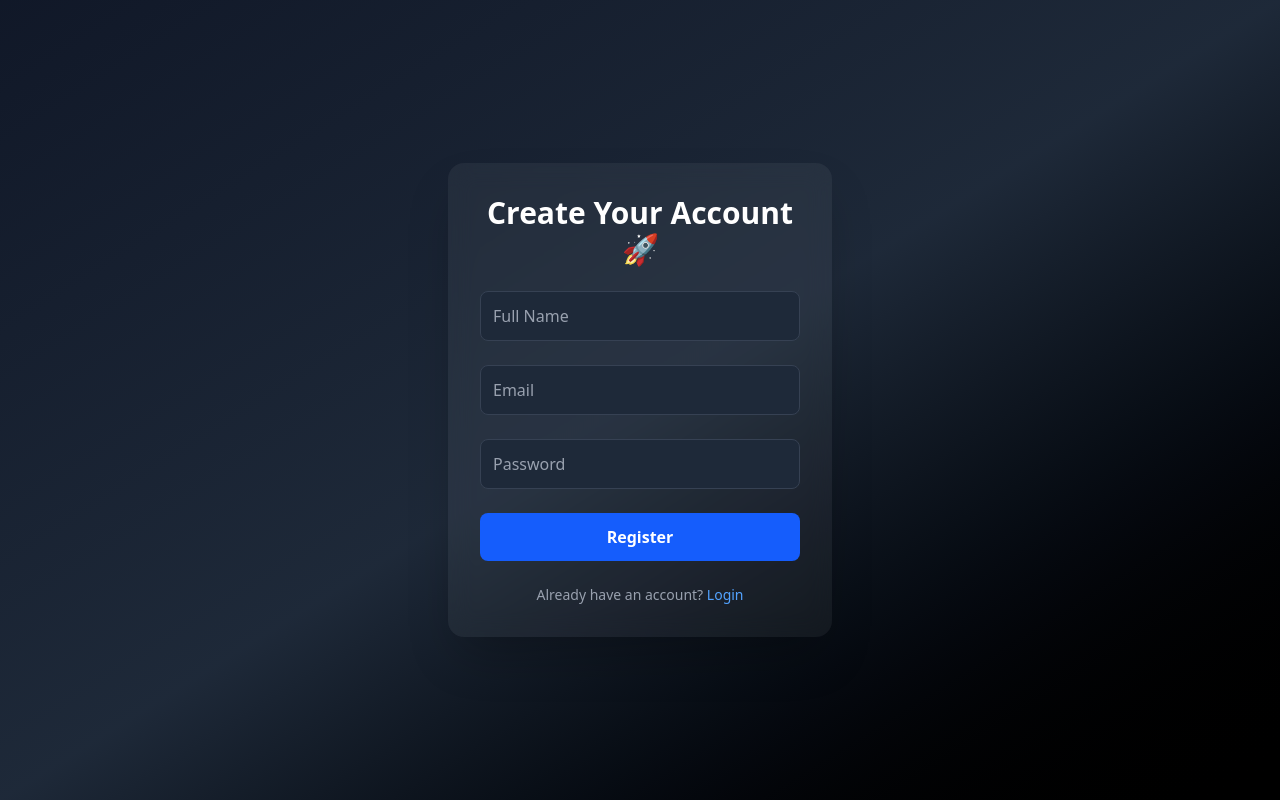
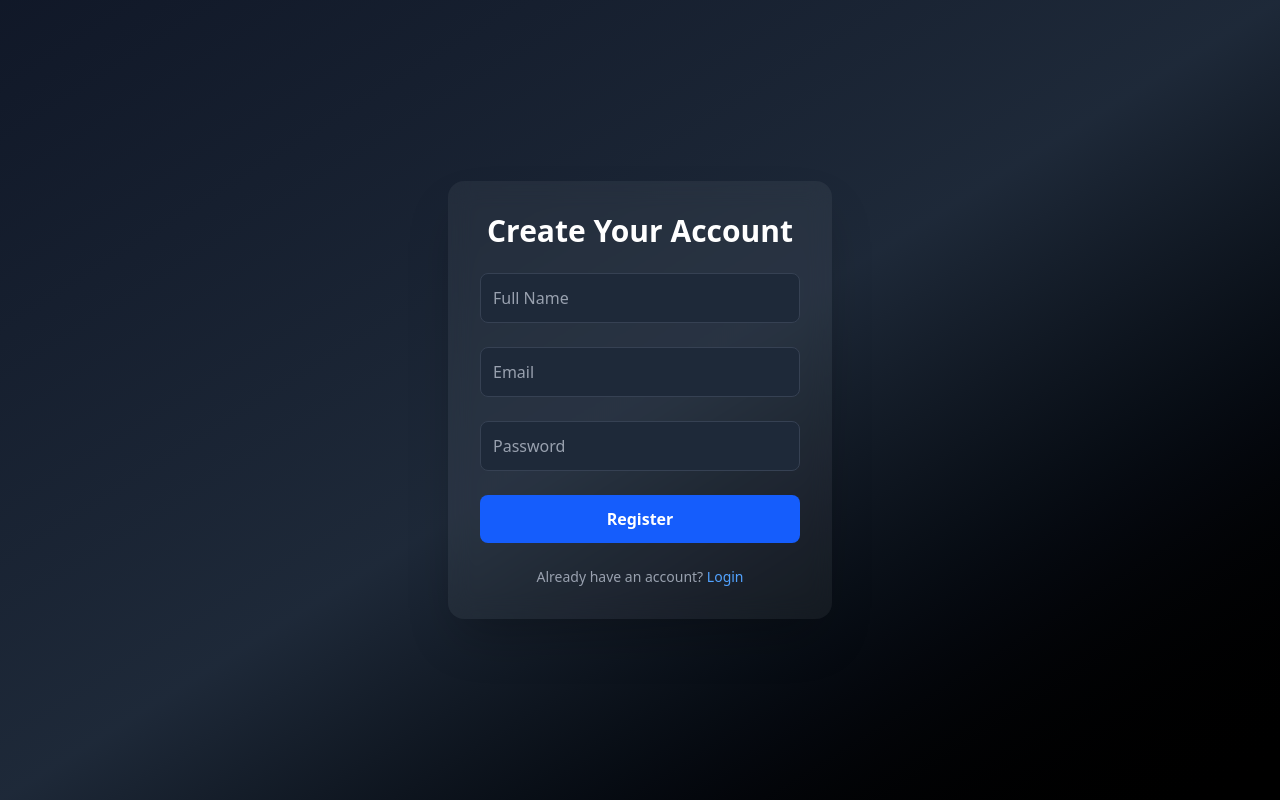
Before and after one commit to Therajat14/Feedback-Sentiment-Analyzer-App, a React (Vite) app in the folder frontend/: page /register in a window 1280 px wide. Built offline with nearby package versions, Linux system fonts and the light colour scheme; no server answers; what @react-pdf/renderer would draw is missing.

Commit message:
UI LOGIN AND LOGOUT IMPROVED

```diff
--- a/frontend/src/pages/Login.jsx
+++ b/frontend/src/pages/Login.jsx
@@ -57,7 +57,7 @@ function Login() {
         className="z-10 w-full max-w-sm space-y-6 rounded-2xl bg-white/5 p-8 shadow-2xl backdrop-blur-md"
       >
         <h2 className="text-center text-3xl font-bold text-white">
-          Welcome Back 👋
+          Welcome Back
         </h2>
         <input
           name="email"
--- a/frontend/src/pages/Register.jsx
+++ b/frontend/src/pages/Register.jsx
@@ -31,7 +31,7 @@ function Register() {
         className="w-full max-w-sm space-y-6 rounded-2xl bg-white/5 p-8 shadow-2xl backdrop-blur-md"
       >
         <h2 className="text-center text-3xl font-bold text-white">
-          Create Your Account 🚀
+          Create Your Account
         </h2>
         <input
           name="name"
```
